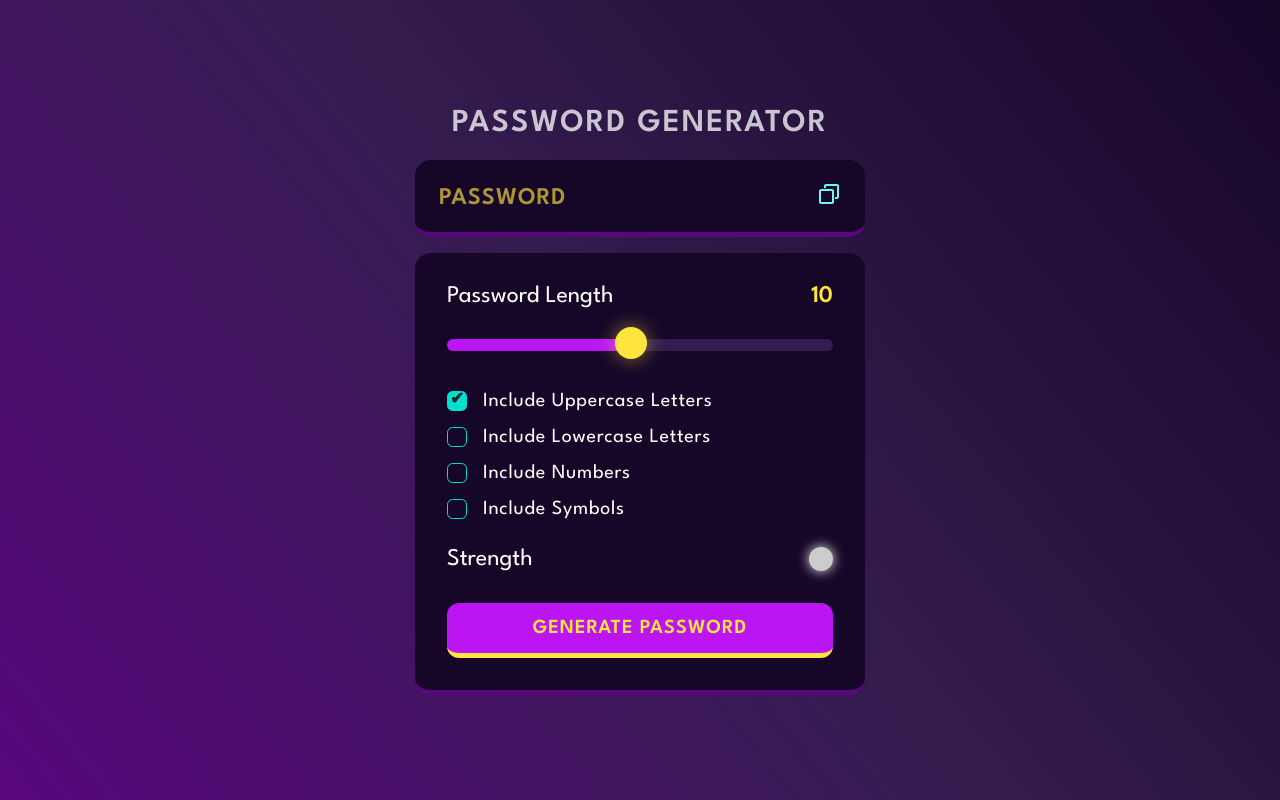
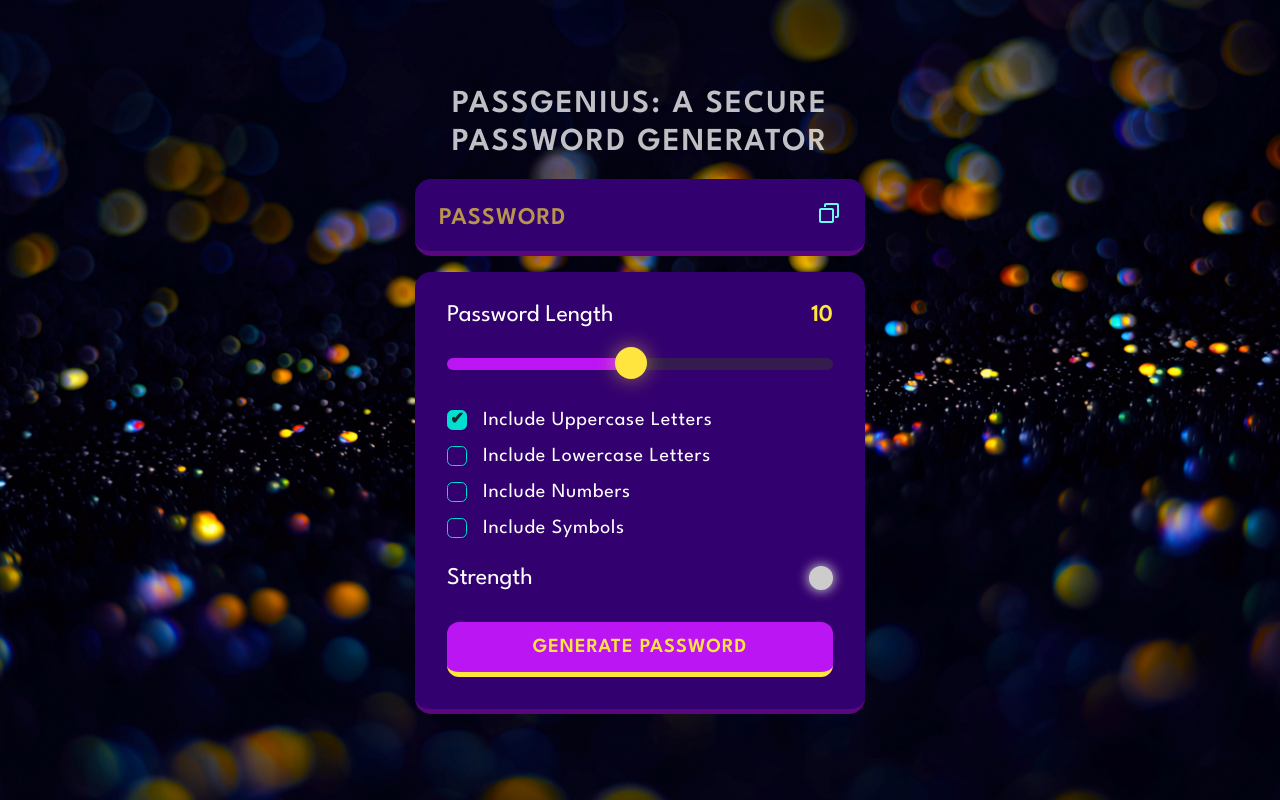
Before and after one commit to animishtripathy24/PassGenius-A-Secure-Password-Generator, a plain HTML site: page index.html in a window 1280 px wide. Drawn offline with Linux system fonts and the light colour scheme.

Commit message:
Initial Commit

```diff
--- a/index.html
+++ b/index.html
@@ -12,11 +12,11 @@
         rel="stylesheet"
         />
         <link rel="stylesheet" href="styles.css" />
-        <title>Password Generator | Animish Tripathy</title>
+        <title>PassGenius: A Secure Password Generator</title>
     </head>
     <body>
         <div class="container">
-        <h1>Password Generator</h1>
+            <h1>PassGenius: A Secure Password Generator</h1>
             <div class="display-container">
                 <input
                 readonly
--- a/styles.css
+++ b/styles.css
@@ -36,8 +36,11 @@
         min-height: 100vh;
 
         /* https://angrytools.com/gradient/ */
-        background: linear-gradient(231deg, rgba(22, 6, 40, 1) 0%, rgba(52, 28, 79, 1) 50%, rgba(88, 7, 125, 1) 100%);
-
+        /* background: linear-gradient(231deg, rgb(38, 11, 69) 0%, rgba(52, 28, 79, 1) 50%, rgba(88, 7, 125, 1) 100%); */
+        background-image: url(./bg.jpg);
+        background-size: cover;
+        background-repeat: no-repeat;
+        background-position: center;
         display: grid;
         place-items: center;
     }
@@ -54,11 +57,13 @@
         letter-spacing: 2px;
         text-align: center;
         line-height: 1.2;
+        /* font-size:35px; */
     }
 
     .display-container {
         position: relative;
-        background-color: var(--dk-violet);
+        /* background-color: var(--dk-violet); */
+        background-color: #33006F;
         border-radius: 1rem;
         margin: 1rem 0;
         padding-top: 0.35rem;
@@ -122,7 +127,8 @@
 
     .input-container {
         width: 100%;
-        background-color: var(--dk-violet);
+        /* background-color: var(--dk-violet); */
+        background-color: #33006F;
         padding: 2rem;
         border-radius: 1rem;
         border-bottom: 0.35rem solid var(--lt-violet2);
```
Also changed, not shown: bg.jpg (added). Lines whose indentation alone changed are shown as unchanged.
